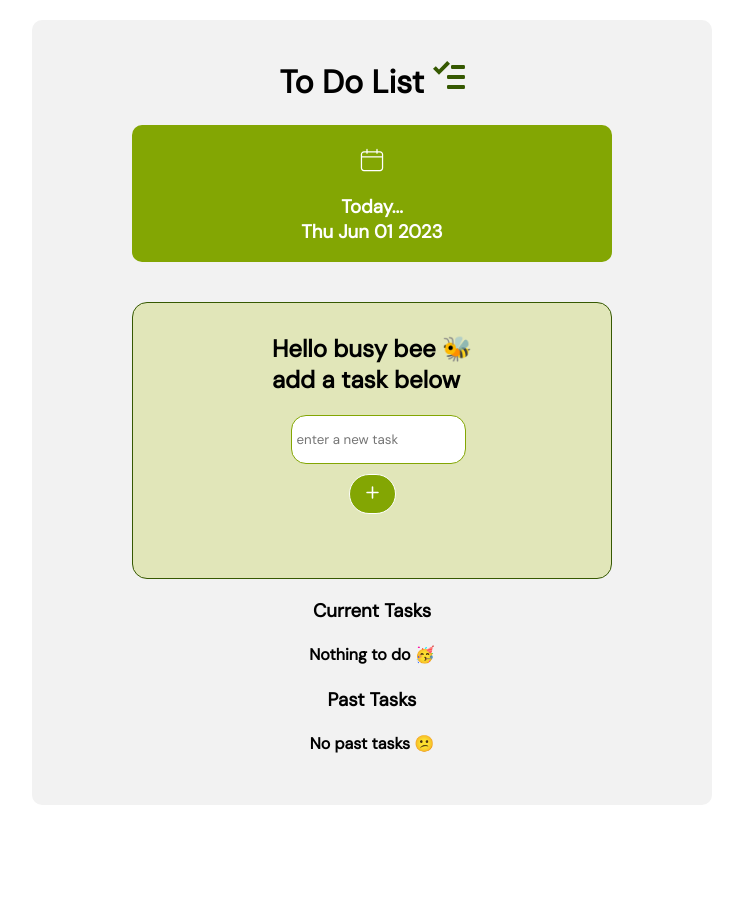
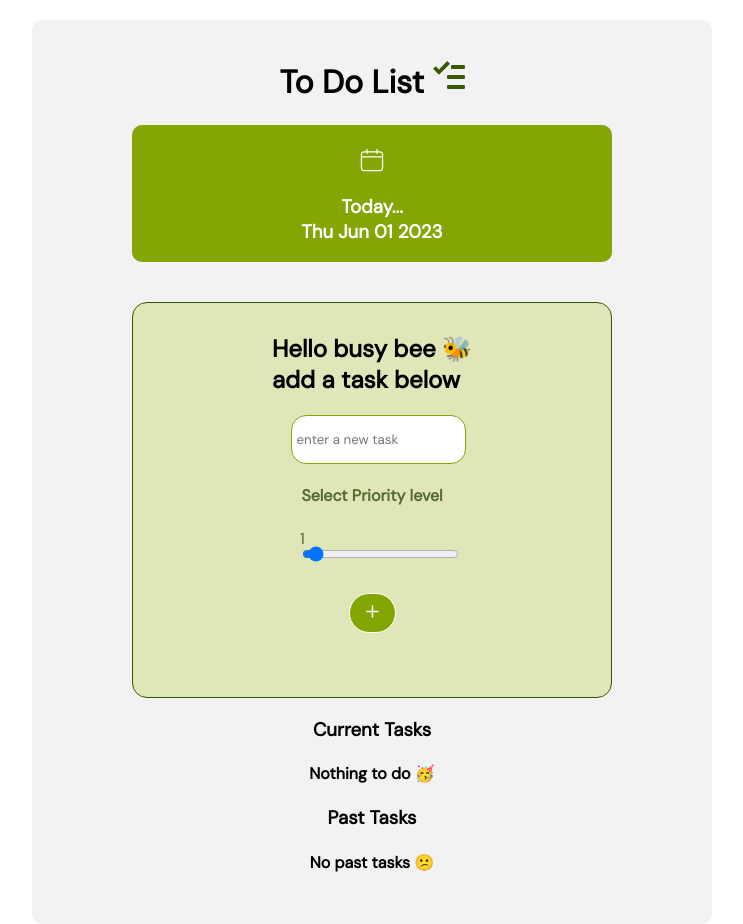
Before and after one commit to Anahisv23/Todo-List, a React (Create React App) app in the folder todo-list/: page / in a window 1280 px wide. Shown: the whole page, without its empty margins (268-1011 px from the left). Before the commit the page ends 805 px from the top, so only its background shows below. Built offline with nearby package versions, Linux system fonts and the light colour scheme.

Commit message:
added a slider

```diff
--- a/todo-list/src/AddTaskForm.js
+++ b/todo-list/src/AddTaskForm.js
@@ -2,6 +2,7 @@ import { useState } from "react";
 import { IoIosAdd } from "react-icons/io";
 import DateBox from "./Date";
 import {GoTasklist} from "react-icons/go"
+import Slider from "./Slider";
 
 const AddTaskForm = ({ tasksArr, setTasksArr }) => {
   const [input, setInput] = useState("");
@@ -46,6 +47,7 @@ const AddTaskForm = ({ tasksArr, setTasksArr }) => {
               value={input}
             />
           </label>
+          <Slider />
           <button onClick={handleAdd}>
             <IoIosAdd className="add-icon"size={25} />
           </button>
--- /dev/null
+++ b/todo-list/src/Slider.js
@@ -0,0 +1,42 @@
+import { useState, useEffect } from "react";
+const Slider = () => {
+    const [value, onChange] = useState(1);
+    const priortyLevelTextArr = ["Not that important", "Somewhat important", "Very important"]
+    const [priortyLevelText, setPriorityLevelText] = useState("")
+
+
+    useEffect(() => {
+        const ele = document.querySelector(".bubble");
+        if (ele) {
+            ele.style.left = `${Number(value / 4)}px`;
+        }
+    });
+    return (
+        <div>
+            <h4 style={{ textAlign: "center", color: "darkolivegreen" }}>Select Priority level</h4>
+            <p style={{ textAlign: "center" }}>{priortyLevelText}</p>
+            <div className="slider-parent">
+                <div style={{color: "darkolivegreen" }} className="bubble">{value}</div>
+                <input
+                    type="range"
+                    min="1"
+                    max="3"
+                    value={value}
+                    onChange={({ target: { value: radius } }) => {
+                        console.log("Rad", radius)
+                        if(parseInt(radius) === 1){
+                            setPriorityLevelText(priortyLevelTextArr[0])
+                        } else if(parseInt(radius) === 2){
+                            setPriorityLevelText(priortyLevelTextArr[1])
+                        } else if(parseInt(radius) === 3){
+                            setPriorityLevelText(priortyLevelTextArr[2])
+                        }
+                        onChange(radius);
+                    }}
+                />
+            </div>
+        </div>
+    );
+};
+
+export default Slider;
--- a/todo-list/src/index.css
+++ b/todo-list/src/index.css
@@ -112,3 +112,11 @@ input {
 .check-icon {
   color: #365902;
 }
+
+.slider-parent {
+  position: relative;
+}
+
+.bubble {
+  position: absolute;
+}
```
